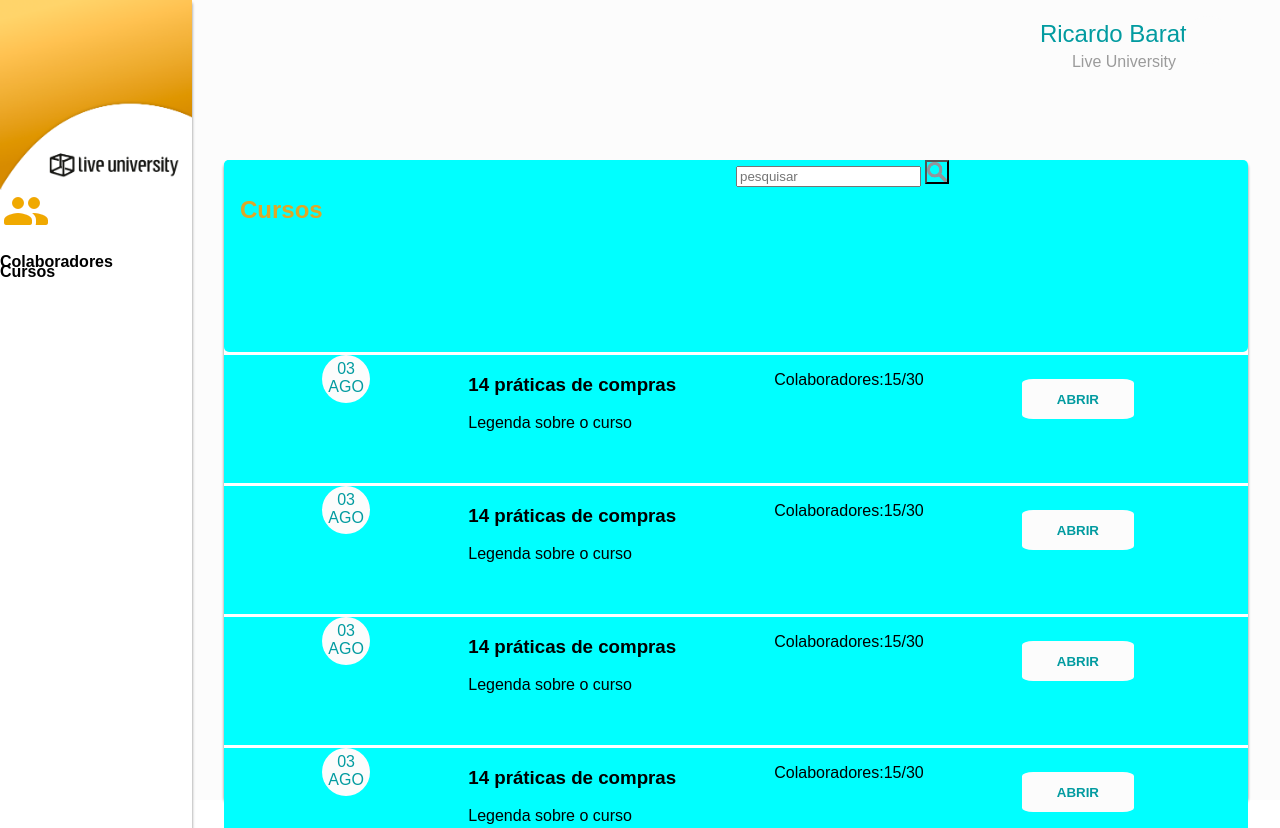
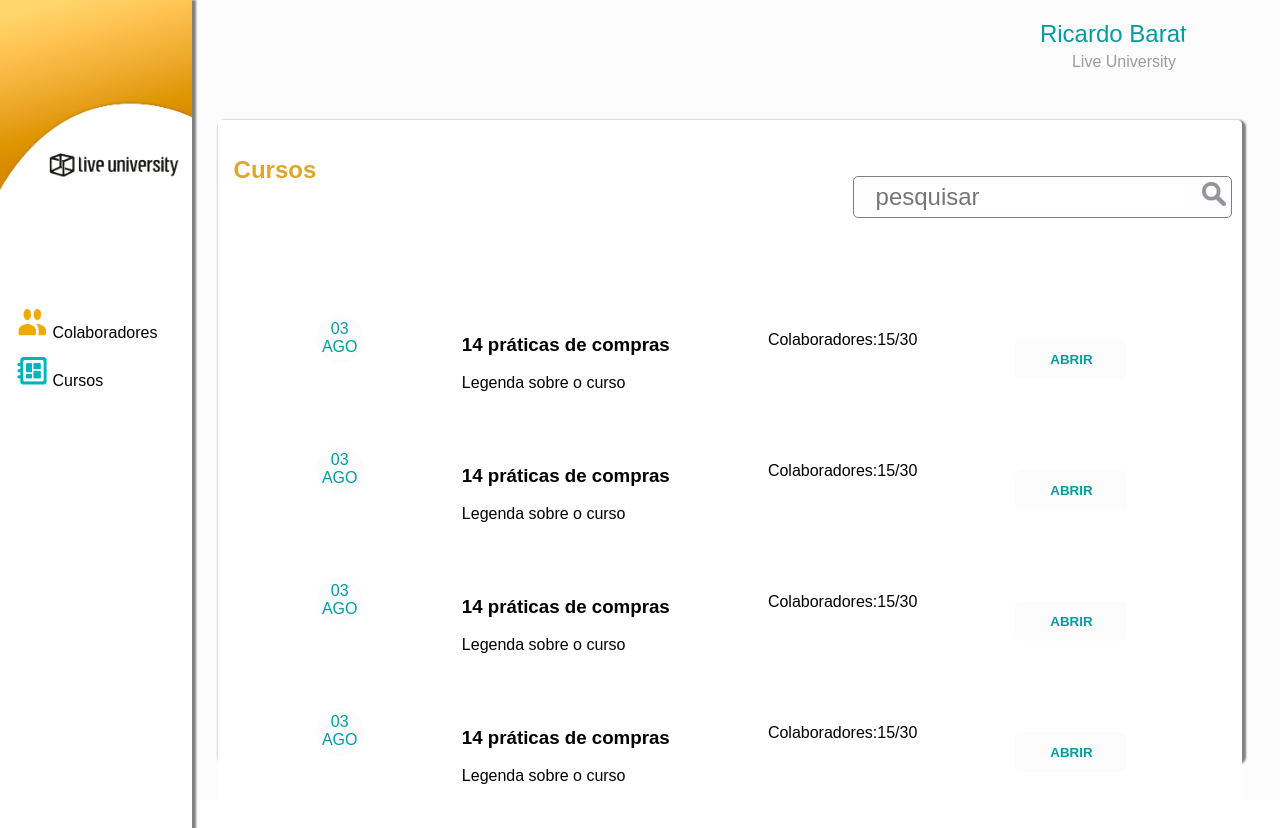
Before and after one commit to andreleecoder/liveUniversity, a plain HTML site: page index.html in a window 1280 px wide. Shown: the top 828 px of the page. Drawn offline with Linux system fonts and the light colour scheme.

Commit message:
fuck this shit

```diff
--- a/app.css
+++ b/app.css
@@ -2,7 +2,6 @@
 aside{
     background:white;
     height: 140vh;
-    margin: 0,5rem;
     width: 15vw;}
 
 body{
@@ -23,10 +22,11 @@ main{
     background: #fcfcfc;
     display: grid;
     font-family:sans-serif;
-    grid-template-columns: 2fr;
+    grid-template-columns:17% 80%;
     height: 100vh;
+    margin: 0 auto;
     width: 100vw;
-    display: grid;}
+    }
 
 section{
     background: white;
@@ -34,16 +34,30 @@ section{
     box-sizing: border-box;
     height: 80vh;
     margin: 0;
+    margin-top:15vh;
     padding: 0;
-    position: absolute;
-    bottom: 0;
-    right: 2rem;
     width: 80vw;}
+
 .aside-colabs{
+    box-sizing: border-box;
     height: 3rem;
-    width: 100%;
+    margin-left:1rem;
+    margin-top: 7rem;
+    width: 100%;}
+
+.aside-cursos{
+    box-sizing: border-box;
+    height: 3rem;
+    margin-left:1rem;
+    width: 100%;}
+
+.aside-icons{
+    color: #000;
+    font-weight: 510;
+    height: 2rem;
+    width: 2rem;
+    text-decoration: none;
 }
-.aside-cursos{}
 
 #data-curso{background: #fcfcfc;
             box-sizing: border-box;
@@ -66,7 +80,7 @@ section{
       width: 3rem;}
 
 #head-section{
-     background: cyan;
+     background:#fff;
      border-radius: 5px;
      height: 30%;
      margin-top: 0;
@@ -74,7 +88,7 @@ section{
      grid-template-columns: 50% 50%;
      width: 100%;}
 #head-section_cursos{
-    background: cyan;
+    background: #fff;
     border-radius: 5px;
     font-family:Arial, Helvetica, sans-serif;
     font-weight:lighter;
@@ -84,13 +98,18 @@ section{
     width: 50%;}
 
 #head-section_pesquisa{
-    background: cyan;
+    background: #fefefe;
+    border: solid 1px gray;
     border-radius: 5px;
-    height: 30%;
-    width: 50%;}
+    position: absolute;
+    top: 11rem ;
+    right: 3rem;
+}
+
 #livelogo{
     width: 100%;}
-#livelogoMobile{
+
+.livelogoMobile{
     width:30vh;
     visibility:hidden;}
 
@@ -100,7 +119,7 @@ section{
     top:2rem;
     font-weight:lighter;}
 .materia{
-    background: cyan;
+    background: #fff;
     height:20%;
     display: flex;
     flex-wrap: wrap;
@@ -130,13 +149,33 @@ section{
 .btn-search{
     background: url(./images/search-icon-hi.png);
     background-size: 100% 100%;
+    border: #fefefe;
     height: 1.5rem;
+    margin: 5px;
     width: 1.5rem;}
+.input-search{
+    border: #fefefe;
+    font-size: 1.5rem;
+    margin: 5px;
+    margin-left: 20px;
+    }
 
-    /*font-colors*/
+
     .font-blue{color:#029ba0;}
     .font-gold{color:#dea727;}
     .font-light-gray{color:#9b9b9b;}
     .font-dark-gray{color:#4a4a4a;}
-    /*shadow effect*/
-    .shadow{box-shadow:0 3px  3px 0 grey  }
+
+    .shadow{box-shadow:2px 2px 2px 2px grey  }
+
+
+    @media  (max-width:400px){
+
+         aside{
+             visibility:collapse;
+         }
+        .livelogoMobile{
+            width: 12rem;
+
+        }
+    }
--- a/index.html
+++ b/index.html
@@ -12,18 +12,39 @@
             <h2 id="teacher-name" class="font-blue">Ricardo Barato</h2>
             <h4 id="live-uni">Live University</h4>
             <div id="foto"></div>
+
+            <!--para mobile-->
             <a href="https://liveuniversity.com/ " target="_blank">
-            <img id="livelogoMobile"src="./images/livelogoMobile.png" alt="logo e link para home page">
+            <img class="livelogoMobile"src="./images/livelogoMobile.png" alt="logo e link para home page">
             </a>
+            <div  class="aside-colabs livelogoMobile">
+            <img class="aside-icons" src="./images/asideColab.png">
+            <a class="aside-icons" href="">Colaboradores</a>
+            </div>
+
+            <div  class="aside-cursos livelogoMobile">
+            <img class="aside-icons" src="./images/asideCursos.png">
+            <a class="aside-icons" href="">Cursos</a>
+            </div>
+            <!--para mobile-->
         </header>
+
         <aside class="shadow">
          <a href="https://liveuniversity.com/ " target="_blank">
          <img id="livelogo"src="./images/livelogo.png" alt="logo e link para home page">
          </a>
-         <div  class="aside-colabs"><img src="./images/asideColab.png"> <h4>Colaboradores</h4></div>
-         <div  class="aside-cursos"><h4>Cursos</h4></div>
+         <div  class="aside-colabs">
+         <img class="aside-icons" src="./images/asideColab.png">
+         <a class="aside-icons" href="">Colaboradores</a>
+        </div>
+
+         <div  class="aside-cursos">
+         <img class="aside-icons" src="./images/asideCursos.png">
+         <a class="aside-icons" href="">Cursos</a>
+         </div>
 
         </aside>
+
         <section class="shadow">
 
             <div id="head-section">
@@ -31,7 +52,7 @@
             </div>
 
             <div id="head-section_pesquisa">
-                <input type="text" name="Pesquisar" placeholder="pesquisar">
+                <input class="input-search" type="text" name="Pesquisar" placeholder="pesquisar">
                 <button class="btn-search"></button>
             </div>
             </div>
```
